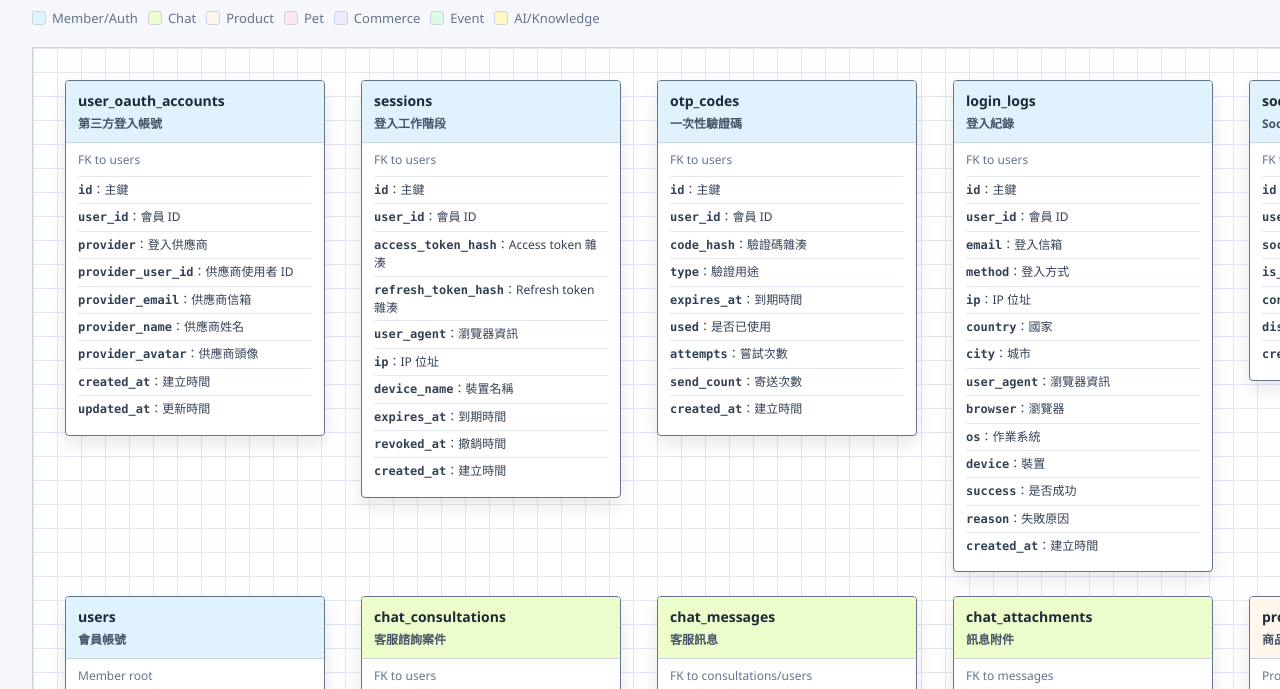
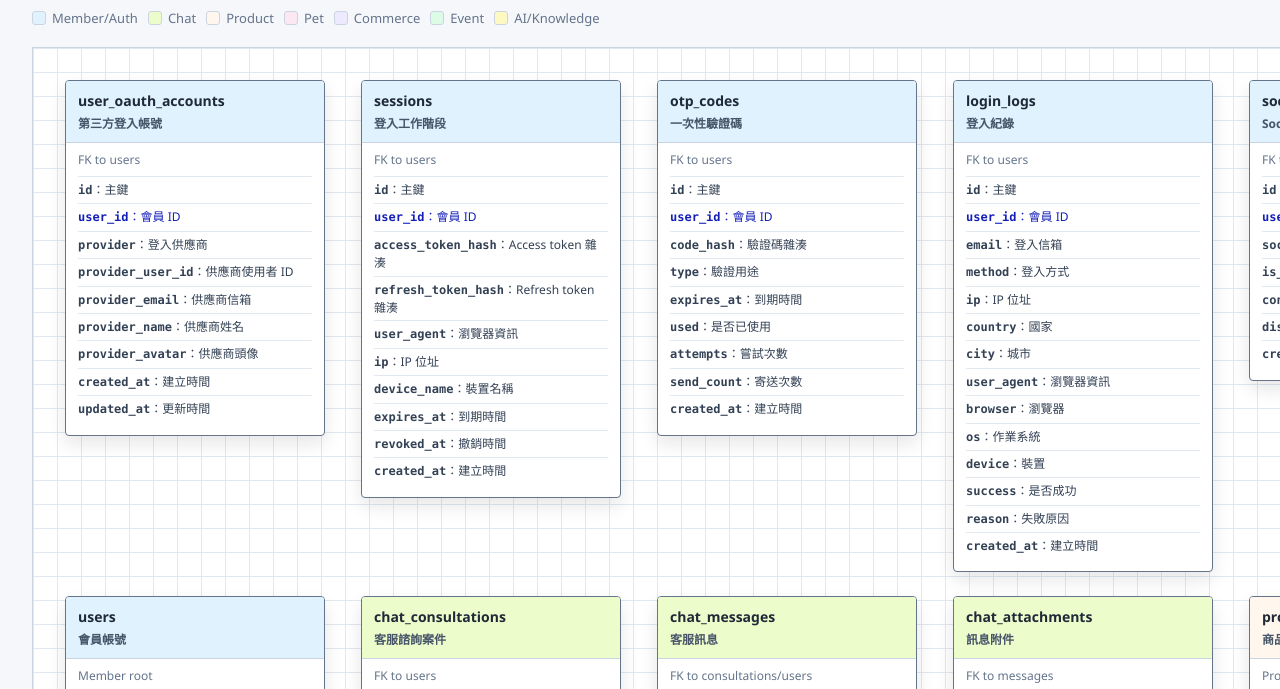
Before and after one commit to sugarban-p/mfee74-final-backend, a website: page SQL/schema-eem-diagram.html in a window 1280 px wide. Shown: the part 92-781 px from the top of the page. Drawn offline with Linux system fonts and the light colour scheme.

Commit message:
docs(sql): color FK fields in EEM diagram

```diff
--- a/SQL/schema-eem-diagram.html
+++ b/SQL/schema-eem-diagram.html
@@ -161,6 +161,10 @@
     .field-name {
       font-family: Consolas, "Courier New", monospace;
       font-weight: 700;
+    }
+
+    .fk-field {
+      color: #1520b8;
     }
 
     .member strong {
```
